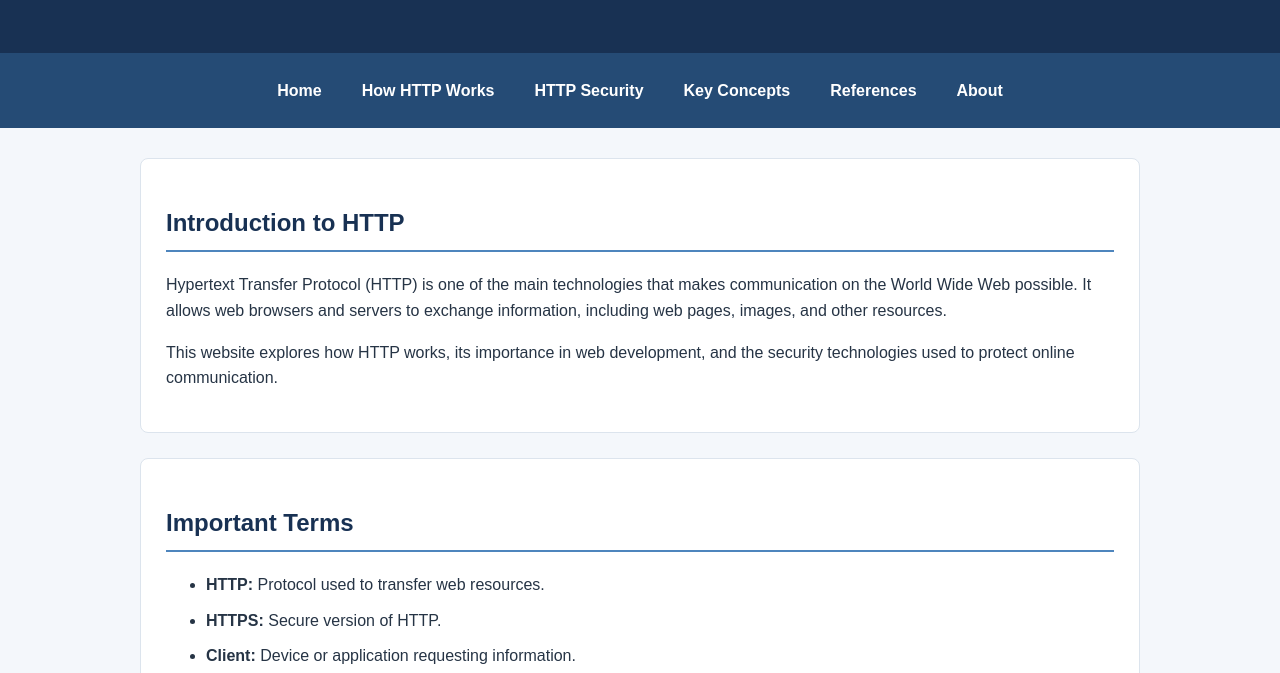
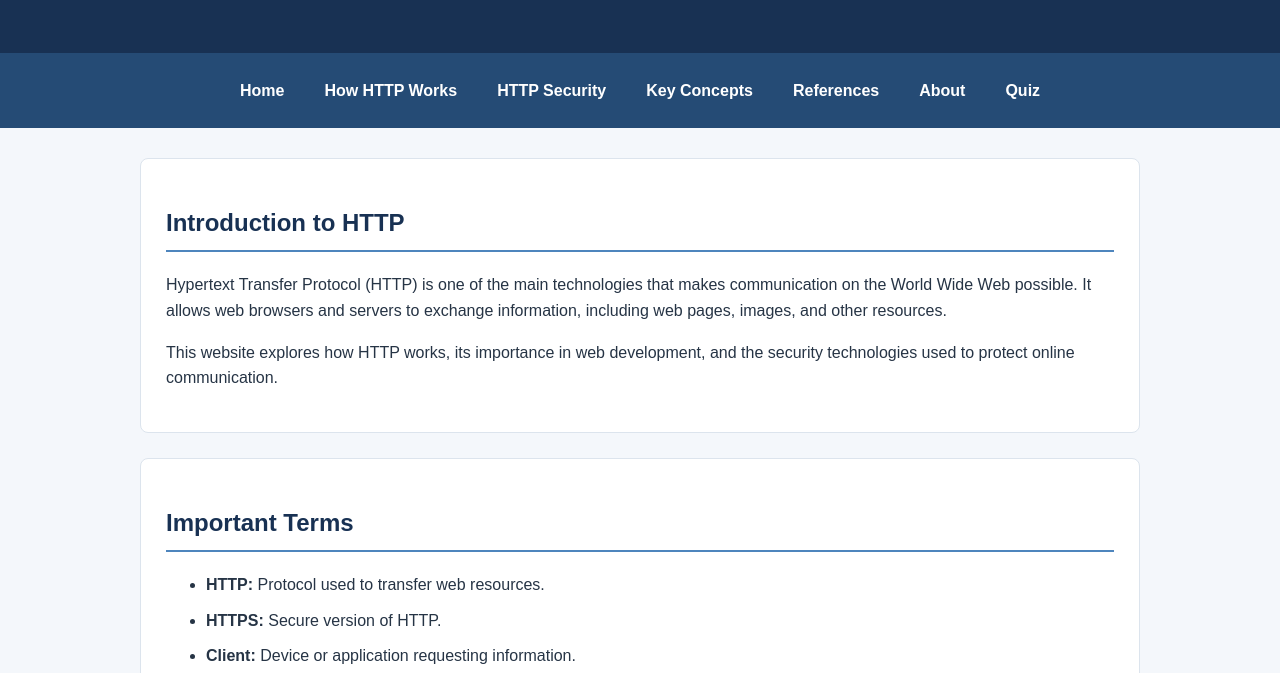
Before and after one commit to reinacampbell13/introtowebdev, a plain HTML site: page index.html in a window 1280 px wide. Shown: the part 127-800 px from the top of the page. Drawn offline with Linux system fonts and the light colour scheme.

Commit message:
Update index.html with quiz link

```diff
--- a/index.html
+++ b/index.html
@@ -15,7 +15,7 @@
         <p>IT 3203 Intro to Web Development Project</p>
     </header>
 
-    <!-- Main navigation menu -->
+ <!-- Navigation menu shared across all seven website pages -->
 <nav>
     <a href="index.html">Home</a>
     <a href="topic1.html">How HTTP Works</a>
@@ -23,6 +23,7 @@
     <a href="concepts.html">Key Concepts</a>
     <a href="references.html">References</a>
     <a href="about.html">About</a>
+    <a href="quiz.html">Quiz</a>
 </nav>
 
     <main>
```
Lines whose indentation alone changed are shown as unchanged.
